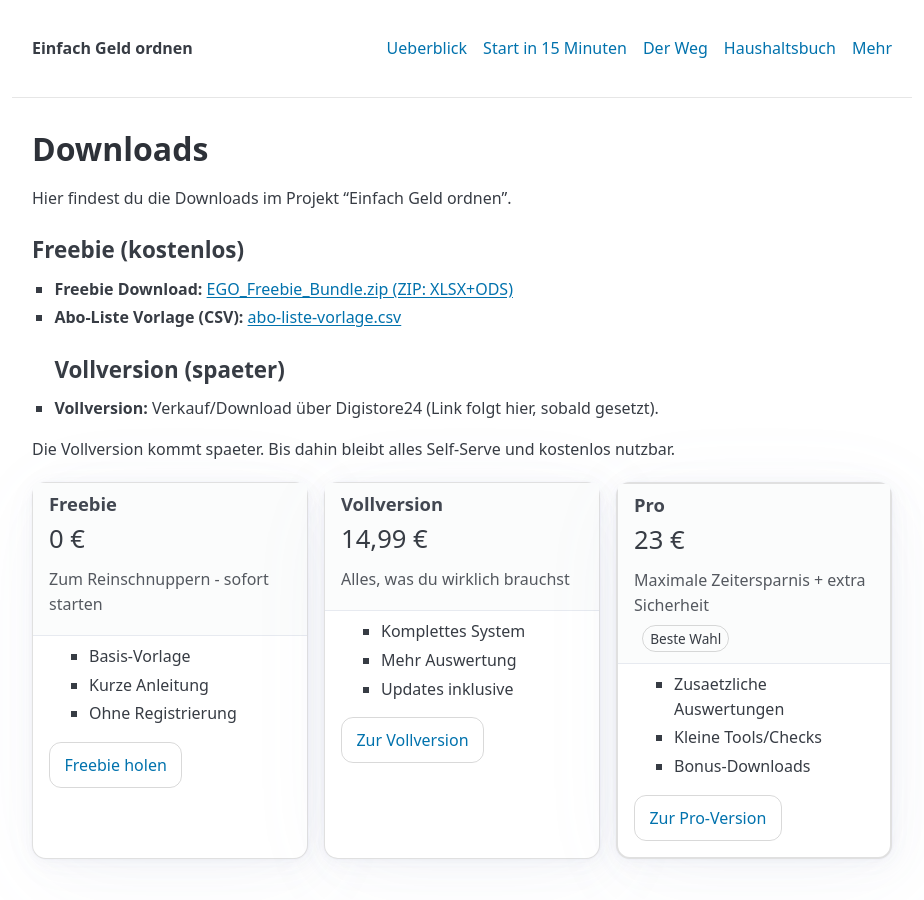
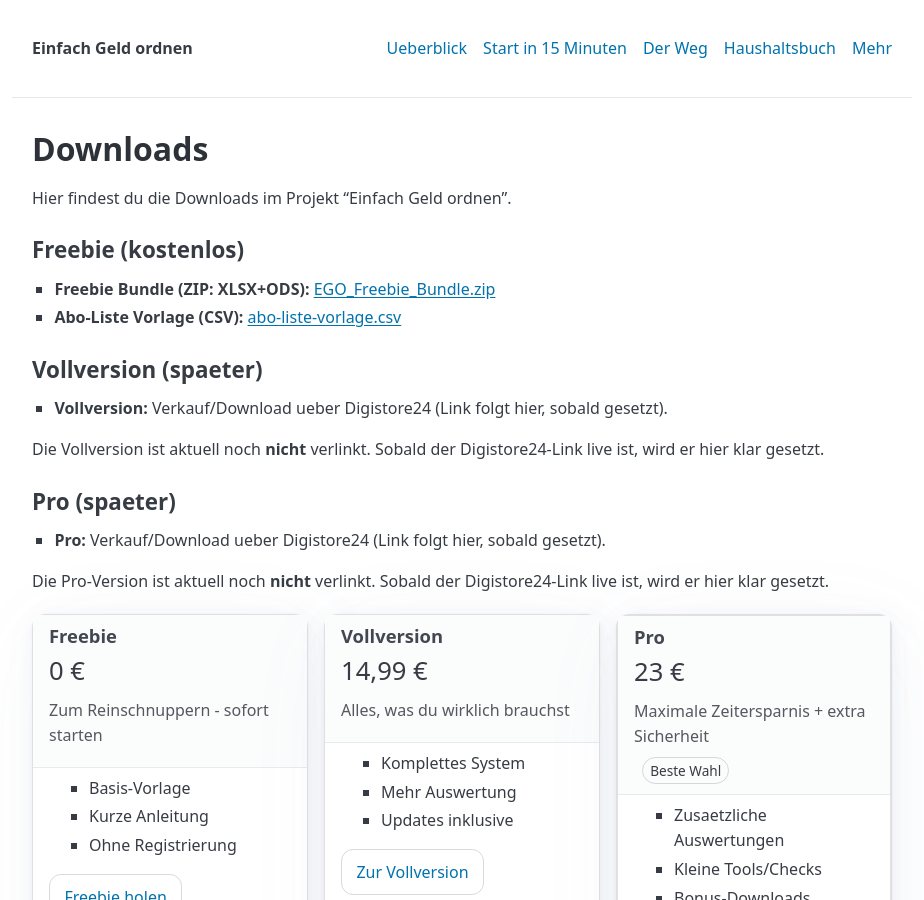
Before and after one commit to gluecklich-tools/einfach-geld-ordnen, a Jekyll site: the page built from seiten/downloads.md, in a window 1280 px wide and 900 px high. Shown: the whole window, without its empty margins (178-1102 px from the left). Built offline with Jekyll 4.4.1, drawn with Linux system fonts in a browser that asks for light colours; some of the changed text lies outside the part shown.

Commit message:
Klaus-Run: automated gates + push 2026-02-22 12:20

```diff
--- a/seiten/downloads.md
+++ b/seiten/downloads.md
@@ -2,84 +2,37 @@
 layout: default
 title: "Downloads"
 permalink: /seiten/downloads.html
-weiter_1_text: "Schnellstart (15 Minuten)"
-weiter_1_url: "{{ site.baseurl }}/seiten/start_in_15_minuten.html"
-weiter_2_text: "Ueberblick"
-weiter_2_url: "{{ site.baseurl }}/pillar/einfach-geld-ordnen.html"
-weiter_3_text: "Rechner: Uebersicht"
-weiter_3_url: "{{ site.baseurl }}/seiten/rechner-uebersicht.html"
-description: "Downloads – kurze Einordnung + klare nächste Schritte. Haushaltsbuch, Fixkosten, Rücklagen, Schulden: einfach ohne App."
+description: "Downloads – Vorlagen und Bundles im Projekt Einfach Geld ordnen."
 ---
 
-<span id="freebie"></span>
 # Downloads
 
 Hier findest du die Downloads im Projekt "Einfach Geld ordnen".
 
 <span id="freebie"></span>
 ## Freebie (kostenlos)
-- **Freebie Download:** [EGO_Freebie_Bundle.zip (ZIP: XLSX+ODS)]({{ site.baseurl }}/downloads/bundles/EGO_Freebie_Bundle.zip)
+
+- **Freebie Bundle (ZIP: XLSX+ODS):** [EGO_Freebie_Bundle.zip]({{ site.baseurl }}/downloads/bundles/EGO_Freebie_Bundle.zip)
 - **Abo-Liste Vorlage (CSV):** [abo-liste-vorlage.csv]({{ site.baseurl }}/downloads/vorlagen/abo-liste-vorlage.csv)
+
 <span id="vollversion"></span>
 ## Vollversion (spaeter)
-- **Vollversion:** Verkauf/Download über Digistore24 (Link folgt hier, sobald gesetzt).
 
-Die Vollversion kommt spaeter. Bis dahin bleibt alles Self-Serve und kostenlos nutzbar.
+- **Vollversion:** Verkauf/Download ueber Digistore24 (Link folgt hier, sobald gesetzt).
+
+Die Vollversion ist aktuell noch **nicht** verlinkt. Sobald der Digistore24-Link live ist, wird er hier klar gesetzt.
+
+<span id="pro"></span>
+## Pro (spaeter)
+
+- **Pro:** Verkauf/Download ueber Digistore24 (Link folgt hier, sobald gesetzt).
+
+Die Pro-Version ist aktuell noch **nicht** verlinkt. Sobald der Digistore24-Link live ist, wird er hier klar gesetzt.
+
 {% include pricing-table.html %}
+
 ## Weiter
 - [Schnellstart (15 Minuten)]({{ site.baseurl }}/seiten/start_in_15_minuten.html)
 - [Ueberblick]({{ site.baseurl }}/pillar/einfach-geld-ordnen.html)
 - [Rechner]({{ site.baseurl }}/seiten/rechner-uebersicht.html)
 {% include no_sackgasse_footer.html %}
-
-<span id="pro"></span>
-## Pro (spaeter)
-Pro gibt es spaeter. Verkauf/Download laeuft ausschliesslich ueber Digistore24.
-- **Pro:** Verkauf/Download ueber Digistore24 (Link folgt hier, sobald gesetzt).
-
-<!-- EGO_ORPHAN_LINKFIX_V1 -->
-## Downloads & Hubs
-
-- [Download-Hub Übersicht]({{ site.baseurl }}/seiten/download-hub-index.html)
-
-### Hubs
-- [Hub: Fixkosten senken]({{ site.baseurl }}/seiten/download-hub-fixkosten-senken.html)
-- [Hub: Notgroschen]({{ site.baseurl }}/seiten/download-hub-notgroschen.html)
-- [Hub: 50/30/20]({{ site.baseurl }}/seiten/download-hub-50-30-20.html)
-- [Hub: Abo-Manager]({{ site.baseurl }}/seiten/download-hub-abo-manager.html)
-- [Hub: Jahreskosten-Kalender]({{ site.baseurl }}/seiten/download-hub-jahreskosten-kalender.html)
-- [Hub: Schulden-Schneeball]({{ site.baseurl }}/seiten/download-hub-schulden-schneeball.html)
-
-### Nach dem Kauf / Self-Serve
-- [Nach dem Kauf]({{ site.baseurl }}/seiten/nach_dem_kauf.html)
-- [Self-Serve]({{ site.baseurl }}/seiten/self_service.html)
-
-### Angebot
-- [Freebie]({{ site.baseurl }}/seiten/freebie.html)
-- [Premium]({{ site.baseurl }}/seiten/premium.html)
-
-<!-- EGO_ORPHAN_LINKFIX_V2 -->
-### Altlinks (nur falls du sie brauchst)
-
-- [Download (Alt)]({{ site.baseurl }}/seiten/downloads.html)
-- [Downloads Alias (Alt)]({{ site.baseurl }}/seiten/downloads.html)
-
-<!-- EGO_FRAGILE_LINKFIX_V4 -->
-## Themen: Wofür ist was?
-
-- [Überblick (Start)]({{ site.baseurl }}/seiten/ueberblick.html)
-- [Fixkosten senken]({{ site.baseurl }}/seiten/fixkosten-senken.html)
-- [Variable Ausgaben]({{ site.baseurl }}/seiten/variable-ausgaben.html)
-- [Haushaltsüberblick]({{ site.baseurl }}/seiten/haushaltsueberblick.html)
-
-- [Notgroschen-System]({{ site.baseurl }}/seiten/notgroschen-system.html)
-- [50/30/20-Regel]({{ site.baseurl }}/seiten/50-30-20-regel.html)
-- [50/30/20 (Kurzseite)]({{ site.baseurl }}/seiten/50-30-20-regel.html)
-
-- [Abo-Manager]({{ site.baseurl }}/seiten/abo-manager.html)
-- [Abo-Liste Vorlage]({{ site.baseurl }}/seiten/abo-liste-vorlage.html)
-
-- [Schuldenfrei: Schneeball]({{ site.baseurl }}/seiten/schuldenfrei-schneeball.html)
-- [Schulden: Snowball (Alt)]({{ site.baseurl }}/seiten/schuldenfrei-schneeball.html)
-
-- [Ordnung halten]({{ site.baseurl }}/seiten/ordnung-halten.html)
```
